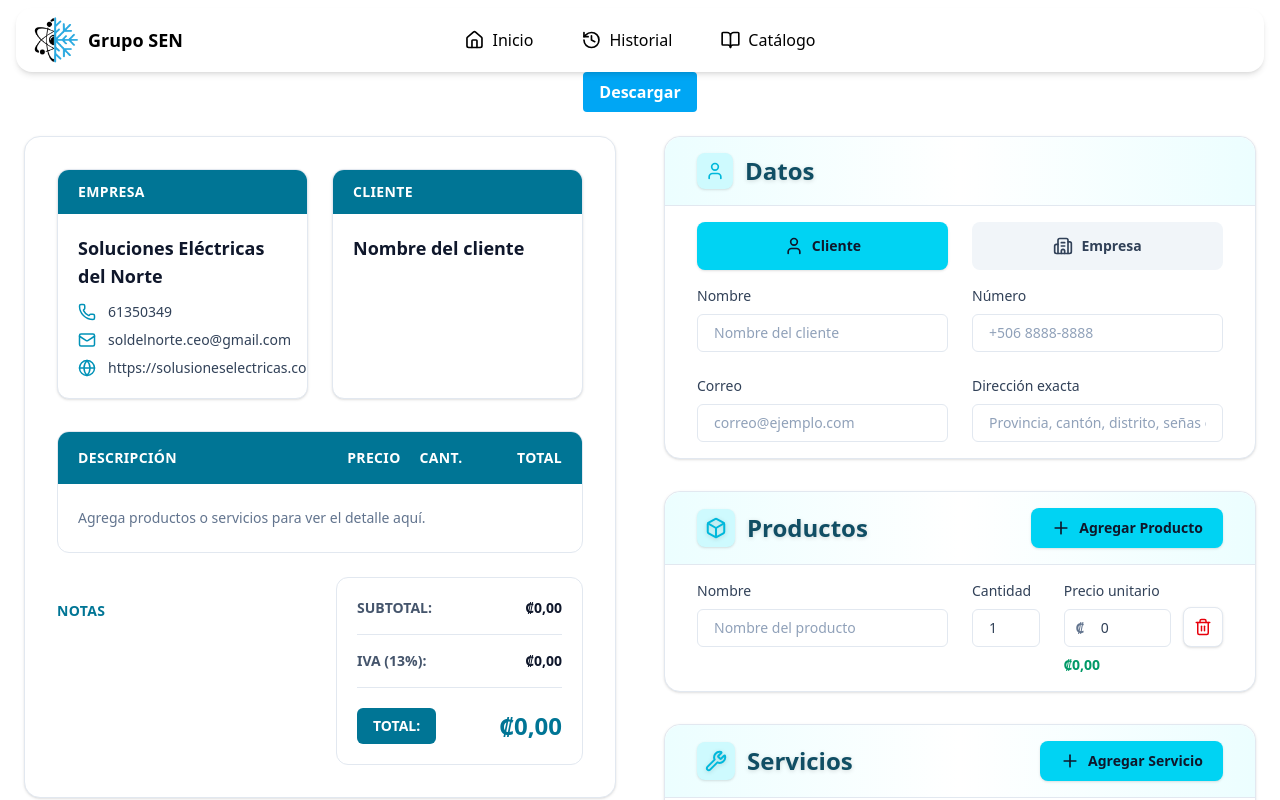
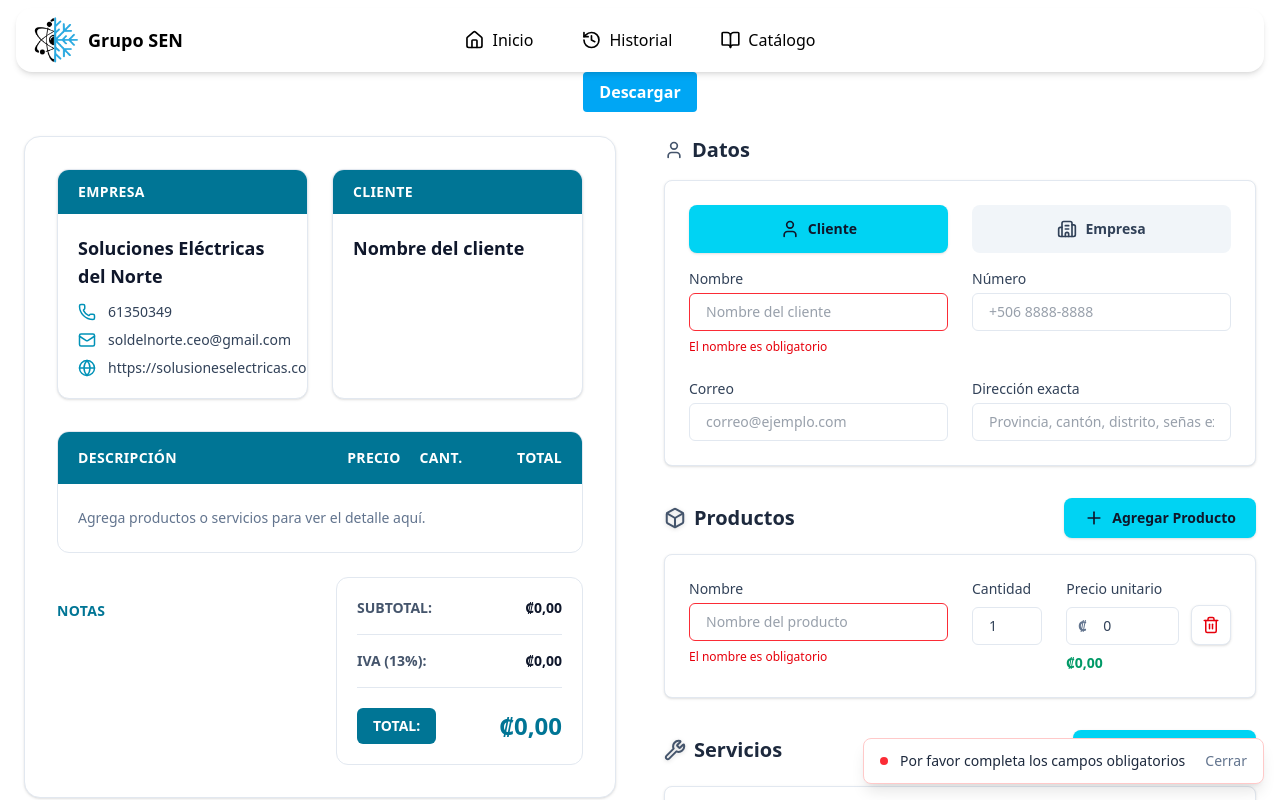
Before and after one commit to JosueMatamoros/SEN_Cotizaciones, a React (Vite) app in the folder frontend/: page / in a window 1280 px wide. Both pictures are taken after a click on the button "Descargar". Shown: the top 800 px of the page. Built offline with nearby package versions, Linux system fonts and the light colour scheme.

Commit message:
feat: validation inputs

```diff
--- a/frontend/src/App.jsx
+++ b/frontend/src/App.jsx
@@ -1,4 +1,5 @@
 import { useState } from "react";
+import { useReceptor, useItems } from "./hooks/useFormLogic";
 import FormSection from "./section/form";
 import PreviewSection from "./section/preview";
 import { generarProformaPDF } from "./pdf/generarProformaPDF";
@@ -25,32 +26,17 @@ export default function App() {
     asesorNumero: "",
   });
 
-  const receptor =
-    tab === "cliente"
-      ? {
-          tipo: "cliente",
-          nombre: cliente.nombre,
-          numero: cliente.numero,
-          correo: cliente.correo,
-          direccion: cliente.direccion,
-        }
-      : {
-          tipo: "empresa",
-          nombre: empresa.nombreEmpresa,
-          numero: empresa.numeroEmpresa,
-          correo: empresa.correo,
-          direccion: empresa.direccion,
-          asesorNombre: empresa.asesorNombre,
-          asesorNumero: empresa.asesorNumero,
-        };
+  const receptor = useReceptor(tab, cliente, empresa);
 
-  const [productos, setProductos] = useState([
-    { id: crypto.randomUUID(), nombre: "", cantidad: "1", precioUnitario: "0" },
-  ]);
-
-  const [servicios, setServicios] = useState([
-    { id: crypto.randomUUID(), nombre: "", cantidad: "1", precioUnitario: "0" },
-  ]);
+  const {
+    productos,
+    setProductos,
+    servicios,
+    setServicios,
+  } = useItems(
+    [{ id: crypto.randomUUID(), nombre: "", cantidad: "1", precioUnitario: "0" }],
+    [{ id: crypto.randomUUID(), nombre: "", cantidad: "1", precioUnitario: "0" }]
+  );
 
   const [moneda, setMoneda] = useState("CRC");
   const [tipoCambio, setTipoCambio] = useState("");
@@ -60,6 +46,7 @@ export default function App() {
 
   const [guardando, setGuardando] = useState(false);
   const [toast, setToast] = useState({ open: false, message: "", type: "success" });
+  const [errores, setErrores] = useState({});
 
   const toInt = (v, fallback) => {
     const n = Number.parseInt(String(v ?? ""), 10);
@@ -91,13 +78,37 @@ export default function App() {
   const handleDescargar = async () => {
     if (guardando) return;
 
+    // Reiniciar errores
+    setErrores({});
+
+    // Validar nombre del receptor
+    const nombreReceptor = tab === "cliente"
+      ? String(cliente.nombre || "").trim()
+      : String(empresa.nombreEmpresa || "").trim();
+
+    const nuevosErrores = {};
+
+    if (!nombreReceptor) {
+      nuevosErrores.nombreReceptor = "El nombre es obligatorio";
+    }
+
     const items = buildItems();
 
     if (items.length === 0) {
-      setToast({ open: true, message: "Agrega al menos un producto o servicio", type: "error" });
+      nuevosErrores.items = "Debes agregar al menos un producto o servicio con nombre";
+    }
+
+    // Si hay errores, mostrarlos y no continuar
+    if (Object.keys(nuevosErrores).length > 0) {
+      setErrores(nuevosErrores);
+      setToast({
+        open: true,
+        message: "Por favor completa los campos obligatorios",
+        type: "error"
+      });
       setTimeout(() => {
         setToast((t) => ({ ...t, open: false }));
-      }, 2500);
+      }, 3000);
       return;
     }
 
@@ -213,6 +224,7 @@ export default function App() {
           setNota={setNota}
           anexos={anexos}
           setAnexos={setAnexos}
+          errores={errores}
         />
       </div>
 
--- a/frontend/src/components/form/Card.jsx
+++ b/frontend/src/components/form/Card.jsx
@@ -1,22 +1,15 @@
-export default function Card({ title, action, children, icon }) {
+export default function Card({ title, icon, children, className = "", action }) {
   return (
-    <div className="rounded-2xl border border-slate-200 bg-white shadow-sm ">
-      <div className="flex items-center justify-between bg-gradient-to-r from-cyan-50 via-white to-cyan-50 rounded-t-2xl px-8 py-4 border-b border-slate-200 ">
-        <div className="flex items-center gap-3">
-          {icon && (
-            <span className="bg-cyan-100 p-2 rounded-lg text-cyan-500 flex items-center justify-center shadow-sm">
-              {icon}
-            </span>
-          )}
-          <span className="text-2xl font-extrabold text-cyan-900 drop-shadow-sm">{title}</span>
+    <div className={`space-y-4 ${className}`}>
+      <div className="flex items-center justify-between">
+        <div className="flex items-center gap-2">
+          {icon && <div className="text-slate-600">{icon}</div>}
+          <h2 className="text-xl font-semibold text-slate-800">{title}</h2>
         </div>
-        {action && (
-          <div>
-            {action}
-          </div>
-        )}
+        {action && <div>{action}</div>}
       </div>
-      <div className="px-8 py-4">
+
+      <div className="rounded-lg border border-slate-200 bg-white p-6 shadow-sm">
         {children}
       </div>
     </div>
--- a/frontend/src/components/form/Field.jsx
+++ b/frontend/src/components/form/Field.jsx
@@ -1,19 +1,34 @@
-const baseInput =
-  "w-full rounded-md border border-slate-200 bg-white px-4 py-2 text-sm text-slate-700 placeholder:text-slate-400 outline-none focus:border-cyan-400 focus:ring-4 focus:ring-cyan-100";
-
-const baseLabel = "mb-2 block text-sm font-medium text-slate-700";
-
-export default function Field({ label, placeholder, value, onChange, type = "text" }) {
+export default function Field({
+  label,
+  placeholder,
+  value,
+  onChange,
+  type = "text",
+  error
+}) {
   return (
-    <div>
-      <label className={baseLabel}>{label}</label>
+    <div className="space-y-1">
+      <label className="block text-sm font-medium text-slate-700">
+        {label}
+      </label>
       <input
         type={type}
-        className={baseInput}
         placeholder={placeholder}
         value={value}
         onChange={(e) => onChange(e.target.value)}
+        className={[
+          "w-full rounded-md border px-4 py-2 text-sm text-slate-700",
+          "focus:ring-4 transition-colors",
+          error
+            ? "border-red-500 focus:border-red-500 focus:ring-red-100"
+            : "border-slate-200 bg-white focus:border-cyan-400 focus:ring-cyan-100"
+        ].join(" ")}
       />
+      {error && (
+        <p className="text-xs text-red-600 font-medium mt-1">
+          {error}
+        </p>
+      )}
     </div>
   );
 }
--- a/frontend/src/components/form/ItemsSection.jsx
+++ b/frontend/src/components/form/ItemsSection.jsx
@@ -35,6 +35,7 @@ export default function ItemsSection({
   namePlaceholder,
   currency = "CRC",
   currencySymbol,
+  error,
 }) {
   const addItem = () => {
     setItems((prev) => [createItem(), ...prev]);
@@ -70,6 +71,7 @@ export default function ItemsSection({
           const cantidad = parseIntSafe(it.cantidad, 1);
           const precioUnitario = parseCurrencyToNumber(it.precioUnitario);
           const totalLinea = precioUnitario * cantidad;
+          const hasError = error && !it.nombre.trim();
 
           return (
             <div
@@ -82,6 +84,7 @@ export default function ItemsSection({
                   placeholder={namePlaceholder}
                   value={it.nombre}
                   onChange={(v) => updateItem(it.id, { nombre: v })}
+                  error={hasError ? "El nombre es obligatorio" : undefined}
                 />
               </div>
 
--- /dev/null
+++ b/frontend/src/hooks/useFormLogic.js
@@ -0,0 +1,33 @@
+import { useState } from "react";
+
+export function useReceptor(tab, cliente, empresa) {
+  return tab === "cliente"
+    ? {
+        tipo: "cliente",
+        nombre: cliente.nombre,
+        numero: cliente.numero,
+        correo: cliente.correo,
+        direccion: cliente.direccion,
+      }
+    : {
+        tipo: "empresa",
+        nombre: empresa.nombreEmpresa,
+        numero: empresa.numeroEmpresa,
+        correo: empresa.correo,
+        direccion: empresa.direccion,
+        asesorNombre: empresa.asesorNombre,
+        asesorNumero: empresa.asesorNumero,
+      };
+}
+
+export function useItems(productosInit, serviciosInit) {
+  const [productos, setProductos] = useState(productosInit);
+  const [servicios, setServicios] = useState(serviciosInit);
+
+  return {
+    productos,
+    setProductos,
+    servicios,
+    setServicios,
+  };
+}
--- a/frontend/src/section/form.jsx
+++ b/frontend/src/section/form.jsx
@@ -32,6 +32,7 @@ export default function FormSection({
   setNota,
   anexos,
   setAnexos,
+  errores = {},
 }) {
   return (
     <section className="w-full p-6">
@@ -54,6 +55,7 @@ export default function FormSection({
                   placeholder="Nombre del cliente"
                   value={cliente.nombre}
                   onChange={(v) => setCliente((s) => ({ ...s, nombre: v }))}
+                  error={errores.nombreReceptor}
                 />
                 <Field
                   label="Número"
@@ -90,6 +92,7 @@ export default function FormSection({
                   placeholder="Razón social"
                   value={empresa.nombreEmpresa}
                   onChange={(v) => setEmpresa((s) => ({ ...s, nombreEmpresa: v }))}
+                  error={errores.nombreReceptor}
                 />
                 <Field
                   label="Número empresa"
@@ -148,6 +151,7 @@ export default function FormSection({
           setItems={setProductos}
           namePlaceholder="Nombre del producto"
           currency="CRC"
+          error={errores.items}
         />
 
         <ItemsSection
@@ -158,6 +162,7 @@ export default function FormSection({
           setItems={setServicios}
           namePlaceholder="Nombre del servicio"
           currency="CRC"
+          error={errores.items}
         />
 
         <Card title="Detalles de cotización" className="mt-8" icon={<FileText size={20} />}>
@@ -191,7 +196,7 @@ export default function FormSection({
 
         <Card title="Notas" className="mt-8" icon={<PencilLine size={20} />}>
           <textarea
-            className="w-full min-h-30 rounded-md border border-slate-200 bg-white px-4 py-2 text-sm text-slate-700  focus:ring-4 focus:ring-cyan-100"
+            className="w-full min-h-30 rounded-md border border-slate-200 bg-white px-4 py-2 text-sm text-slate-700 focus:ring-4 focus:ring-cyan-100"
             placeholder="Escribe aquí tus notas..."
             value={nota}
             onChange={e => setNota(e.target.value)}
```
Also changed, not shown: 1 other file (tests, documents, lock files or other folders).
